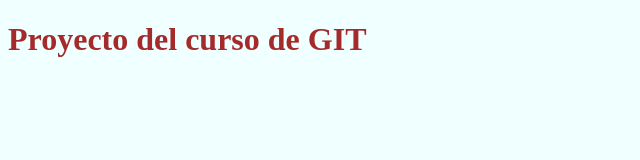
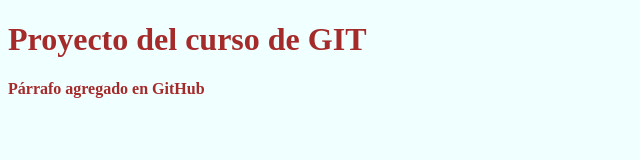
Before and after one commit to orlas135/curso_git_pildorasinformaticas, a plain HTML site: page index.html in a window 1280 px wide. Shown: the whole page, without its empty margins (0-640 px from the left). Drawn offline with Linux system fonts and the light colour scheme.

Commit message:
Update index.html

```diff
--- a/index.html
+++ b/index.html
@@ -13,7 +13,7 @@
 <body>
 
   <h1>Proyecto del curso de GIT</h1>
-
+  <p> Párrafo agregado en GitHub <p>
 </body>
 
 </html>
```
